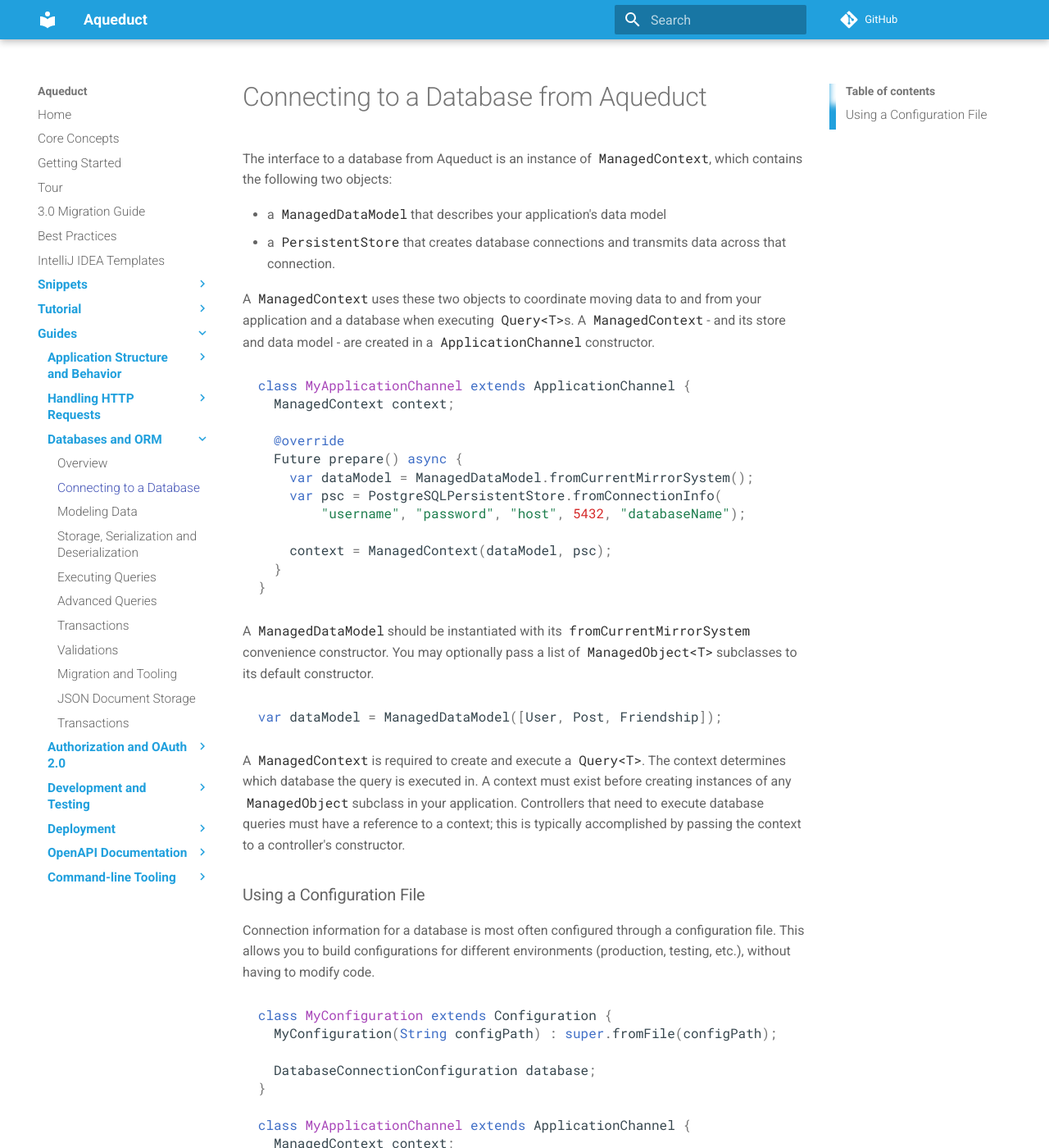
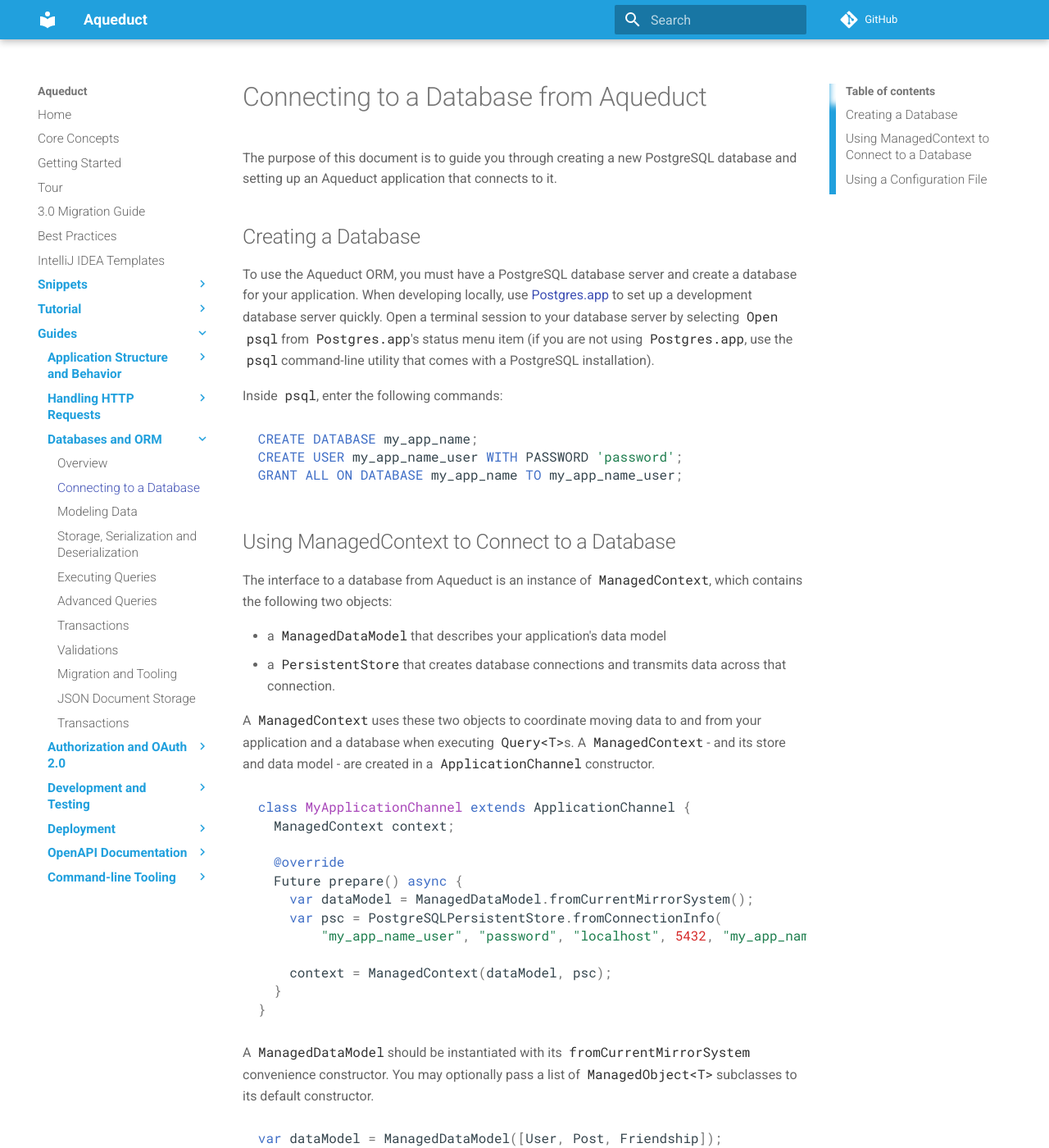
Before and after one commit to stablekernel/aqueduct, an MkDocs documentation site: the page built from source/docs/db/connecting.md, in a window 1280 px wide and 1400 px high. Shown: the whole window at 82% size. Built offline with MkDocs 1.6.1 and Material for MkDocs 9.7.7, drawn with Linux system fonts in a browser that asks for light colours; comment, search, counter and statistics services are not loaded; old or Windows-style settings are respelled for this version of MkDocs.

````diff
--- a/source/docs/db/connecting.md
+++ b/source/docs/db/connecting.md
@@ -1,4 +1,20 @@
 # Connecting to a Database from Aqueduct
+
+The purpose of this document is to guide you through creating a new PostgreSQL database and setting up an Aqueduct application that connects to it.
+
+## Creating a Database
+
+To use the Aqueduct ORM, you must have a PostgreSQL database server and create a database for your application. When developing locally, use [Postgres.app](https://postgresapp.com) to set up a development database server quickly. Open a terminal session to your database server by selecting `Open psql` from `Postgres.app`'s status menu item (if you are not using `Postgres.app`, use the `psql` command-line utility that comes with a PostgreSQL installation).
+
+Inside `psql`, enter the following commands:
+
+```sql
+CREATE DATABASE my_app_name;
+CREATE USER my_app_name_user WITH PASSWORD 'password';
+GRANT ALL ON DATABASE my_app_name TO my_app_name_user;
+```
+
+## Using ManagedContext to Connect to a Database
 
 The interface to a database from Aqueduct is an instance of `ManagedContext`, which contains the following two objects:
 
@@ -15,7 +31,7 @@
   Future prepare() async {
     var dataModel = ManagedDataModel.fromCurrentMirrorSystem();
     var psc = PostgreSQLPersistentStore.fromConnectionInfo(
-        "username", "password", "host", 5432, "databaseName");
+        "my_app_name_user", "password", "localhost", 5432, "my_app_name");
 
     context = ManagedContext(dataModel, psc);
   }
@@ -30,7 +46,7 @@
 
 A `ManagedContext` is required to create and execute a `Query<T>`. The context determines which database the query is executed in. A context must exist before creating instances of any `ManagedObject` subclass in your application. Controllers that need to execute database queries must have a reference to a context; this is typically accomplished by passing the context to a controller's constructor.
 
-### Using a Configuration File
+## Using a Configuration File
 
 Connection information for a database is most often configured through a configuration file. This allows you to build configurations for different environments (production, testing, etc.), without having to modify code.
 
````
Also changed, not shown: source/docs/http/request_and_response.md (+2 -2 lines), source/docs/http/resource_controller.md (+1 -1 lines).
